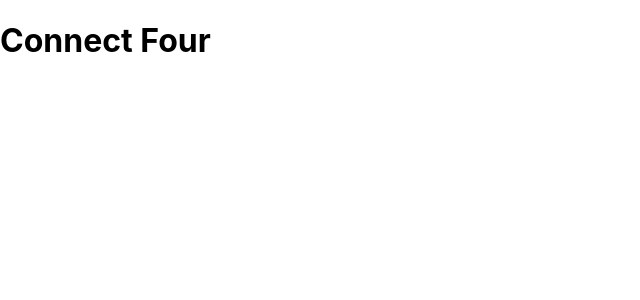
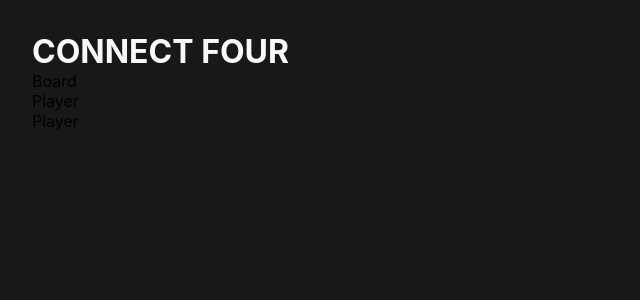
Before and after one commit to aymanhajjar/Connect-Four, a React (Create React App) app: page / in a window 1280 px wide. Shown: the top 300 px of the page, without its empty margins (0-640 px from the left). Built offline with nearby package versions, Linux system fonts and the light colour scheme.

Commit message:
added board and player components

```diff
--- /dev/null
+++ b/src/components/Board/index.tsx
@@ -0,0 +1,5 @@
+import styles from "./Board.module.scss";
+
+export default function Board() {
+  return <div className={styles.container}>Board</div>;
+}
--- a/src/components/Game/Game.module.scss
+++ b/src/components/Game/Game.module.scss
@@ -0,0 +1,6 @@
+.container {
+  padding: 2rem;
+}
+.container h1 {
+  color: #f8f8f8;
+}
--- a/src/components/Game/index.tsx
+++ b/src/components/Game/index.tsx
@@ -1,3 +1,5 @@
+import Board from "../Board";
+import PlayerCard from "../PlayerCard";
 import styles from "./Game.module.scss";
 
 interface Player {
@@ -12,9 +14,16 @@ interface IProps {
 }
 
 export default function Game(props: IProps) {
+  const { playerOne, playerTwo } = props;
+
   return (
     <div className={styles.container}>
-      <h1>Connect Four</h1>
+      <h1>CONNECT FOUR</h1>
+      <Board />
+      <div className={styles.players}>
+        <PlayerCard player={playerOne} />
+        <PlayerCard player={playerTwo} />
+      </div>
     </div>
   );
 }
--- a/src/components/Landing/Landing.module.scss
+++ b/src/components/Landing/Landing.module.scss
@@ -0,0 +1,5 @@
+.mainContainer {
+  background-color: #181818;
+  height: 100vh;
+  width: 100vw;
+}
--- a/src/components/Landing/index.tsx
+++ b/src/components/Landing/index.tsx
@@ -1,5 +1,5 @@
 import { useState } from "react";
-import styles from "./landing.module.scss";
+import styles from "./Landing.module.scss";
 import GameInitializer from "../GameInitializer";
 import Game from "../Game";
 
@@ -9,7 +9,7 @@ export default function Landing() {
   const [playerTwo, setPlayerTwo] = useState({ name: "", color: "" });
 
   return (
-    <>
+    <div className={styles.mainContainer}>
       <Game
         restart={() => setReady(false)}
         playerOne={playerOne}
@@ -22,6 +22,6 @@ export default function Landing() {
           playerTwo={setPlayerTwo}
         />
       )}
-    </>
+    </div>
   );
 }
--- /dev/null
+++ b/src/components/PlayerCard/index.tsx
@@ -0,0 +1,12 @@
+import styles from "./PlayerCard.module.scss";
+
+interface IProps {
+  player: {
+    name: string;
+    color: string;
+  };
+}
+
+export default function PlayerCard(props: IProps) {
+  return <div className={styles.container}>Player</div>;
+}
--- a/src/index.css
+++ b/src/index.css
@@ -1,13 +1,22 @@
 body {
   margin: 0;
-  font-family: -apple-system, BlinkMacSystemFont, 'Segoe UI', 'Roboto', 'Oxygen',
-    'Ubuntu', 'Cantarell', 'Fira Sans', 'Droid Sans', 'Helvetica Neue',
+  font-family: -apple-system, BlinkMacSystemFont, "Segoe UI", "Roboto", "Oxygen",
+    "Ubuntu", "Cantarell", "Fira Sans", "Droid Sans", "Helvetica Neue",
     sans-serif;
   -webkit-font-smoothing: antialiased;
   -moz-osx-font-smoothing: grayscale;
 }
 
+h1,
+h2,
+h3,
+h4,
+h5,
+h6 {
+  margin: 0;
+}
+
 code {
-  font-family: source-code-pro, Menlo, Monaco, Consolas, 'Courier New',
+  font-family: source-code-pro, Menlo, Monaco, Consolas, "Courier New",
     monospace;
 }
```
Also changed, not shown: src/components/Board/Board.module.scss (added), src/components/PlayerCard/PlayerCard.module.scss (added).
